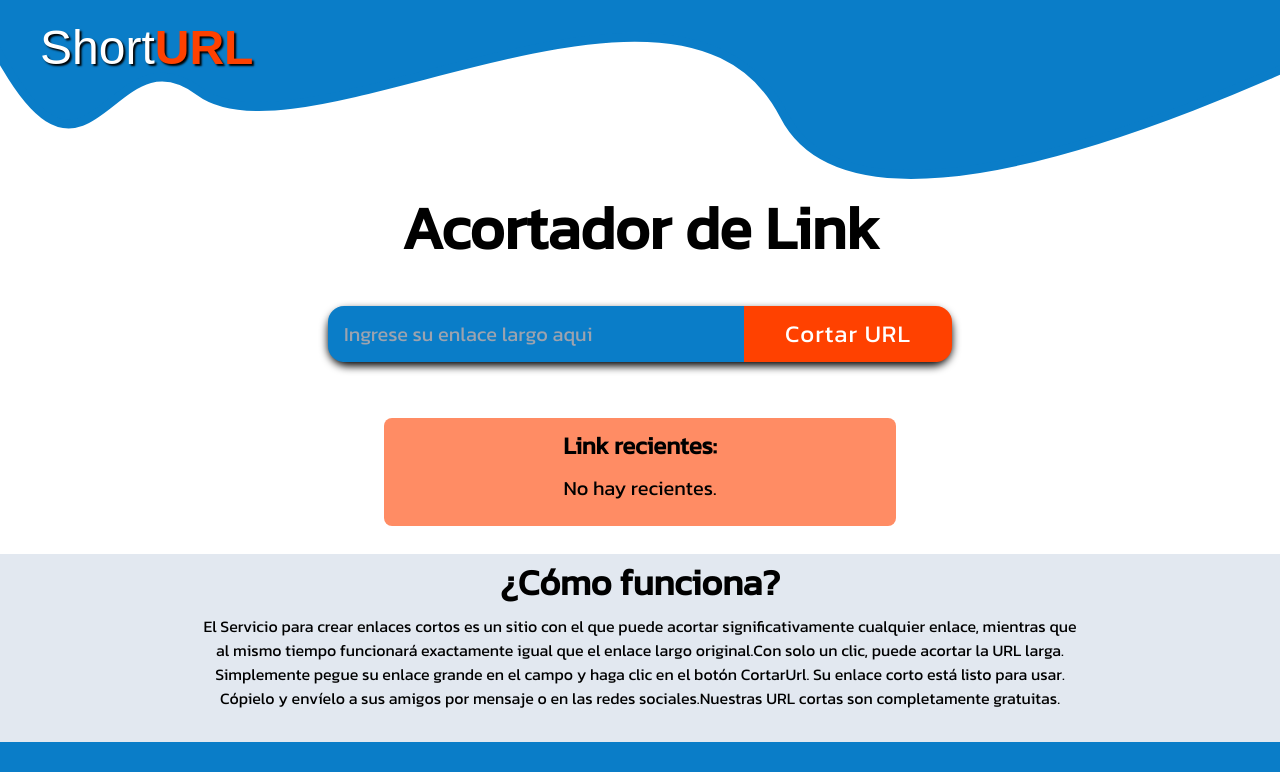
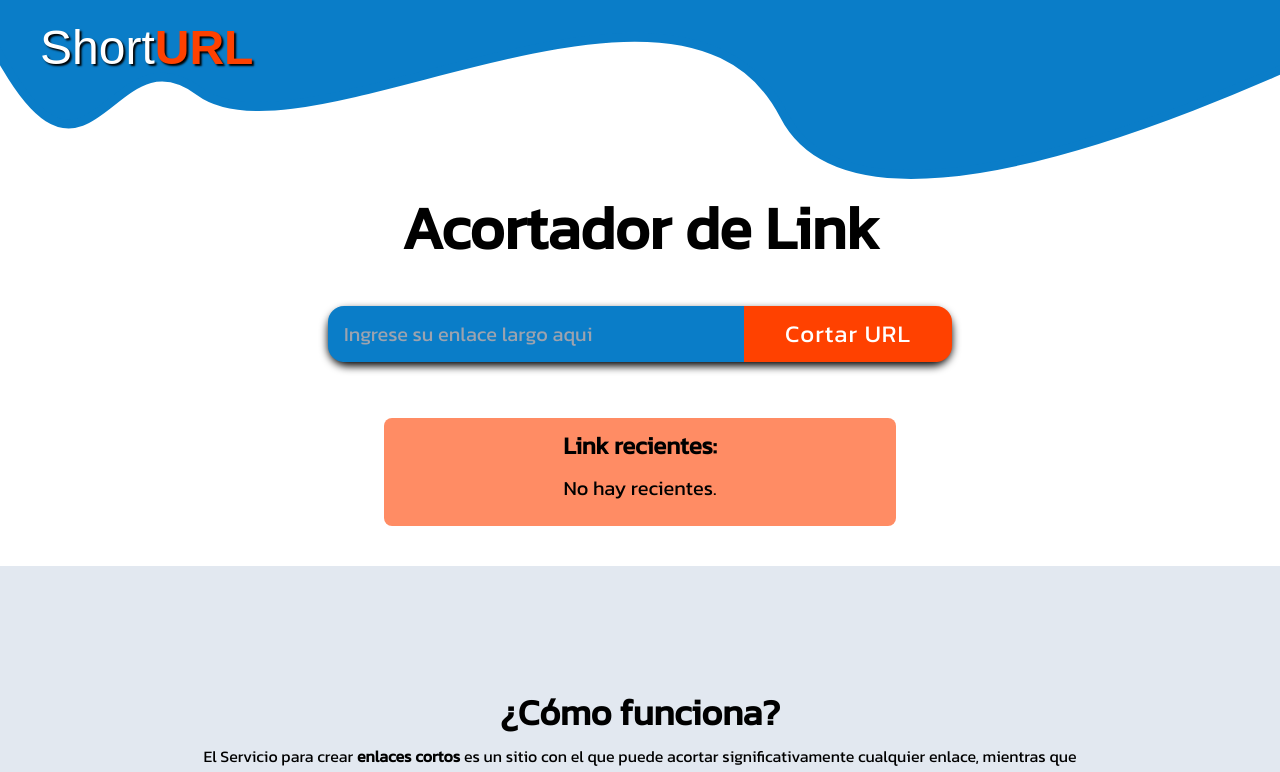
Before and after one commit to Agustin-Gonzalorena/shorturl, a Next.js app: page / in a window 1280 px wide. Shown: the top 772 px of the page. Built offline with nearby package versions, Linux system fonts and the light colour scheme; a web font is replaced by a local one.

Commit message:
Update styling and content in Footer, globals.css, layout.js, and page.js

```diff
--- a/app/components/Footer/Footer.jsx
+++ b/app/components/Footer/Footer.jsx
@@ -12,7 +12,7 @@ const Footer = () => {
       </div>
       <div className="text-center mt-5 mb-5 pl-[15%] pr-[15%]">
         <h3 className="font-bold text-xl mb-3">ShortUrl</h3>
-        <p className="text-l">
+        <p className="text-l font-light">
           Este espacio de <strong>acortamiento de URLs</strong> ha sido creado
           con amor y código para propósitos de práctica en programación.
           <strong> Es 100% funcional</strong>, pero ten en cuenta que se
--- a/app/globals.css
+++ b/app/globals.css
@@ -16,6 +16,9 @@
 p {
   text-wrap: balance;
 }
+strong {
+  font-weight: 600;
+}
 @media screen and (max-width: 768px) {
   .contain-curve {
     height: 45vw;
--- a/app/layout.js
+++ b/app/layout.js
@@ -14,7 +14,7 @@ export default function RootLayout({ children }) {
       <body className={textFont.className}>
         <Header />
         <main
-          className={`min-w-wh min-h-[80vh] flex flex-col justify-start items-center pt-16 md:pt-[8%] font-extrabold`}
+          className={`min-w-wh flex flex-col justify-start items-center pt-16 md:pt-[8%] font-extrabold`}
         >
           {children}
         </main>
--- a/app/page.js
+++ b/app/page.js
@@ -9,16 +9,17 @@ export default function Home() {
     <>
       <h1 className="text-4xl md:text-6xl">Acortador de Link</h1>
       <BoxForm />
-      <div className="w-full flex flex-col items-center text-center mt-5 pt-2 pb-8 bg-slate-200">
+      <div className="w-full flex flex-col items-center justify-center text-center mt-8 pt-8 pb-8 bg-slate-200 min-h-[50vh]">
         <h2 className="text-2xl md:text-4xl">¿Cómo funciona?</h2>
-        <p className="font-thin mt-3 w-4/5">
-          El Servicio para crear enlaces cortos es un sitio con el que puede
-          acortar significativamente cualquier enlace, mientras que al mismo
-          tiempo funcionará exactamente igual que el enlace largo original.Con
-          solo un clic, puede acortar la URL larga. Simplemente pegue su enlace
-          grande en el campo y haga clic en el botón CortarUrl. Su enlace corto
-          está listo para usar. Cópielo y envíelo a sus amigos por mensaje o en
-          las redes sociales.Nuestras URL cortas son completamente gratuitas.
+        <p className="font-thin mt-3 w-4/5 text-center">
+          El Servicio para crear <strong>enlaces cortos</strong> es un sitio con
+          el que puede acortar significativamente cualquier enlace, mientras que
+          al mismo tiempo funcionará exactamente igual que el enlace largo
+          original.Con solo un clic, puede acortar la URL larga. Simplemente
+          pegue su enlace grande en el campo y haga clic en el botón CortarUrl.
+          Su enlace corto está listo para usar. Cópielo y envíelo a sus amigos
+          por mensaje o en las redes sociales. Nuestras URL cortas son
+          completamente gratuitas.
         </p>
       </div>
     </>
```
